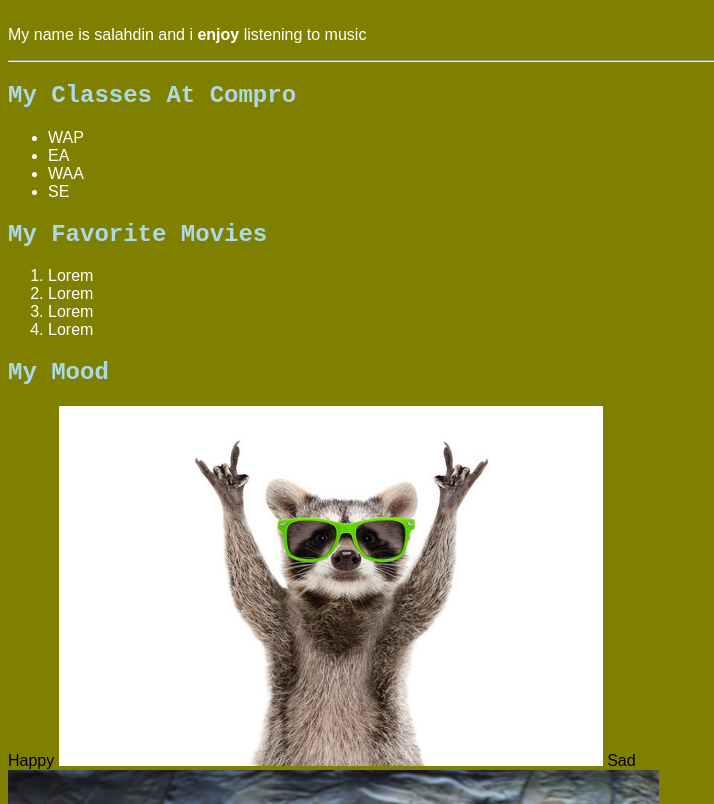
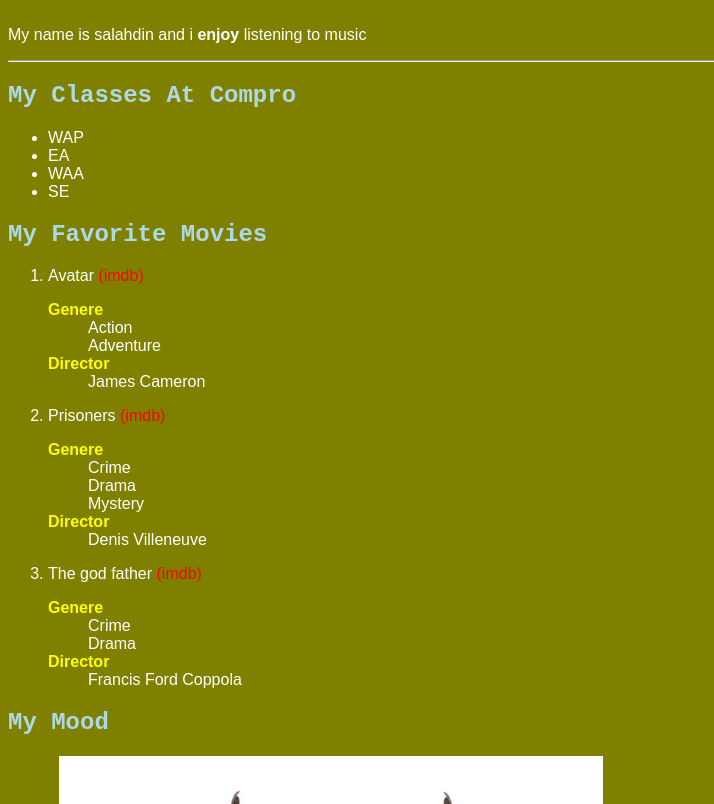
Before and after one commit to salahdin/WAP, a plain HTML site: page lab1/aboutme.html in a window 1280 px wide. Shown: the part 148-952 px from the top of the page, without its empty margins (0-714 px from the left). Drawn offline with Linux system fonts and the light colour scheme.

Commit message:
add  movies

```diff
--- a/lab1/aboutme.html
+++ b/lab1/aboutme.html
@@ -25,17 +25,43 @@
         </ul>
     </div>
 
-    <div class="personal">
+    <div class="personal movies">
         <h2>My Favorite Movies </h2>
         <ol>
-            <li>Lorem</li>
-            <li>Lorem</li>
-            <li>Lorem</li>
-            <li>Lorem</li>
+            <li>
+                Avatar <a href="https://www.imdb.com/title/tt0499549/">(imdb)</a>
+                <dl>
+                    <dt>Genere</dt>
+                    <dd>Action</dd>
+                    <dd>Adventure</dd>
+                    <dt>Director</dt>
+                    <dd>James Cameron</dd>
+                </dl>
+            </li>
+            <li>Prisoners <a href="https://www.imdb.com/title/tt1392214/">(imdb)</a>
+                <dl>
+                    <dt>Genere</dt>
+                    <dd>Crime</dd>
+                    <dd>Drama</dd>
+                    <dd>Mystery</dd>
+                    <dt>Director</dt>
+                    <dd>Denis Villeneuve</dd>
+                </dl>
+            </li>
+
+            <li>The god father <a href="https://www.imdb.com/title/tt0068646/">(imdb)</a>
+                <dl>
+                    <dt>Genere</dt>
+                    <dd>Crime</dd>
+                    <dd>Drama</dd>
+                    <dt>Director</dt>
+                    <dd>Francis Ford Coppola</dd>
+                </dl>
+            </li>
         </ol>
     </div>
 
-    <div class="personal">
+    <div class="personal mood">
         <h2>My Mood</h2>
         <span>Happy</span>
         <img src="./animal1.jpg" alt="Animal 1">
--- a/lab1/styleme.css
+++ b/lab1/styleme.css
@@ -17,6 +17,24 @@ header h1{
     color: white;
 }
 
+.personal li a{
+    color: red;
+    text-decoration: none;
+}
+
 .description p{
     color: white;
 }
+
+.movies ol{
+    list-style-type:decimal;
+}
+
+.movies dt{
+   color: yellow;
+   font-weight: bold;
+}
+
+.mood span{
+    color:white;
+}
```
